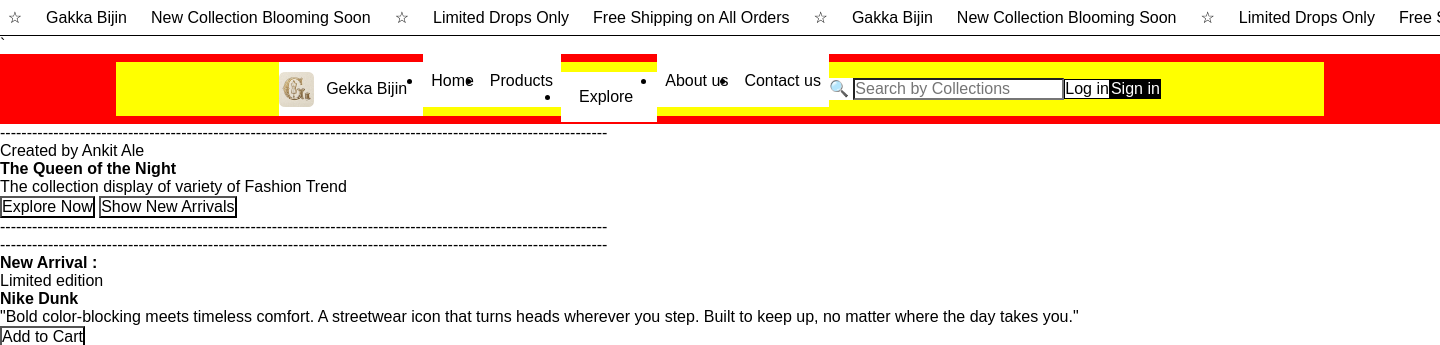
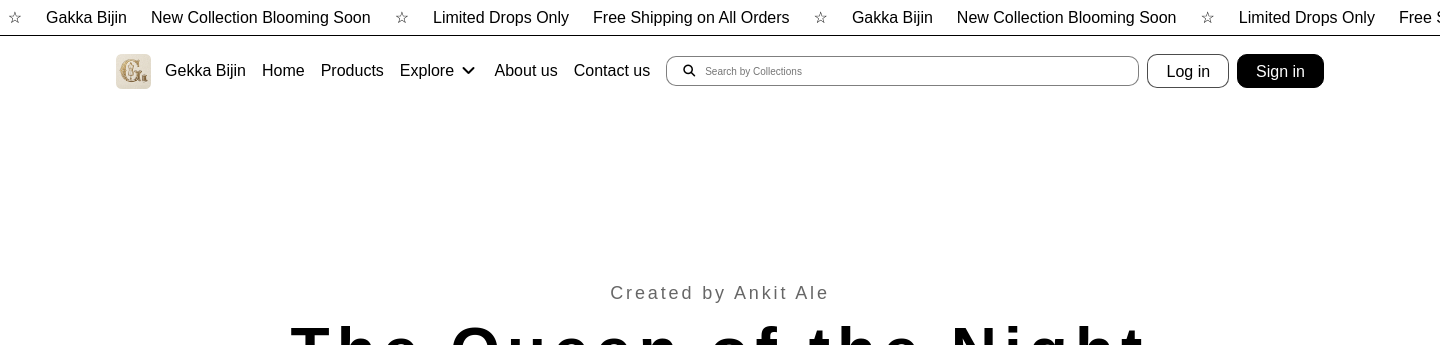
Before and after one commit to AnkitAleMgr/Gekka-Bijin, a Django app: template store/templates/store/home.html in a window 1440 px wide. Shown: the top 345 px of the page. Run offline with Django 5.2, Linux system fonts and the light colour scheme; the template is opened without the code that fills it, so the values that code supplies are empty.

Commit message:
static finish of navigation and finish of hero section

```diff
--- a/store/static/store/css/style.css
+++ b/store/static/store/css/style.css
@@ -5,13 +5,15 @@
     font-size: 16px;
     background-color: white;
     color: black;
+    box-sizing: border-box;
     /* gap: 0px; */
 }
 
 :root {
   --main-white: rgb(255, 255, 255);
   --main-black: rgb(0, 0, 0);
-  --low-opacity-black: rgb(24, 24, 24);
+  --low-opacity-black: rgba(0, 0, 0, 0.60);;
+  --low-opacity-border: rgba(0, 0, 0, 0.70);
   --hover-white: #f5f5f5;
   --hover-black: #121212;
   --button-yellow: yellow;
@@ -22,6 +24,9 @@ body {
     margin: 0;
     padding: 0;
     width: 1440 px;
+    display: flex;
+    flex-direction: column;
+    gap: 0px;
 }
 
 
@@ -53,44 +58,34 @@ body {
     }
 }
 
-.logo-image {
-    display: flex;
-    width: 160px;
-    align-items: center;
-    gap: 12px;
-    }
-
+/* navigation section */
 nav{
     height: 70px;
-    box-sizing: border-box;
+    /* box-sizing: border-box; */
     padding: 8px 0px;
     width: 1440px;
-    background-color: red;
     display: flex;
     justify-content: center;
 }
 
 #navigation-container{
-    /* width: 1208px; */
+    font-size: 14px;
+    font-weight: 500;
     width: 1208px;
-    height: 62px;
-    height: 100%;
-    background-color: yellow;
+    height: 54px;
     display: flex;
     align-items: center;
-    justify-content: center;
+    justify-content: space-between;
+    gap: 8px;
 }
 
+/* logo section */
 .logo-image{
     height: 100%;
-    width: 144px;
+    width: 130px;
     display: flex;
-    /* align-items: center; */
-    /* align-items: ; */
-    /* justify-content: space-between; */
-    gap: 12px;
-    /* flex-shrink: 0; */
-
+    align-items: center;
+    justify-content: space-between;
 }
 
 .logo-image img {
@@ -98,49 +93,146 @@ nav{
     width: auto;
 }
 
+/* link section */
+.nav-links {
+    height: 54px;
+    /* height: 100%; */
+    /* width: auto; */
+    display: flex;
+    text-align: center;
+    align-items: center;
+}
 
+.nav-links li{
+    display: flex;
+    padding: 18px 8px;
+    list-style-type:none;
+    text-align: center;
+    align-items: center;
+    height: 54px;
+    width: auto;
+}
 
-.nav-links li a{
+.borderless-button{
+    text-align: center;
     text-decoration: none;
-    font-size: 16px;
-    padding: 18px 8px;
-    height: 100%;
-    width:auto
-
-    /* text-align: center; */
+    /* height: 100%; */
 }
 
 .nav-drop-down-button{
+    font-weight: 500;
     border: none;
-    box-sizing: content-box;
-    padding: 8px 24px 8px 18px;
     height: 100%;
-    width:auto;
+}
+
+/* search bar section */
+#search-bar-container{
+    width: 430px;
+    height: 30px;
+    display: flex;
+    padding: 8px 16px;
+    justify-content: center;
+    flex: 1 0 0;
+    gap: 10px;
+    align-items: center;
+    border-radius: 10px;
+    border: 1px solid rgba(0, 0, 0, 0.50);
+    background: #FFF;
+}
+
+#search-bar-container > i{
+    height: 12px;
+    width: 12px;
+}
+
+.search-icon {
+    font-size: 12px;
+    fill: rgba(0, 0, 0, 0.50);
+    aspect-ratio: 1/1;
+    flex: 0 0 auto;
+}
+
+#search-bar-container > input{
+    border: var(--low-opacity-border);
+    /* font-family: Outfit; */
+    font-size: 10px;
+    font-weight: 300;
+    border: none;
+    flex: 1;
+
 }
 
 
-
-.navigation-container button{
+/* navigation button section */
+#navigation-container > button, #hero-section-button > button{
+    height: 34px;
     padding: 8px 18px;
     border-radius: 10px;
+    text-align: center;
+    justify-content: center;
     gap: 10px;
     cursor: pointer;
 }
 
-#login-button{
-    background-color: var(--main-white);
-    border: var(--main-black) 1px solid;
-    color: var(--main-black);
+.white-button{
+    /* background-color: var(--main-white); */
+    border: 1px solid var(--low-opacity-border);
+    /* color: var(--main-black); */
 
 }
 
-#signin-button{
+.black-button{
     background-color: var(--main-black);
     border: var(--main-black) 1px solid;
     color: var(--main-white);
 
 }
 
-.nav-links {
+/* ----------------------------------------------------------------------- */
+
+/* follow section */
+
+
+
+
+/* ----------------------------------------------------------------------- */
+
+/* hero section */
+.hero-section{
+    width: 100%;
+    height: 549px;
+    align-items: center;
+    gap: 10px;
     display: flex;
+    flex-direction: column;
+    justify-content: center;
 }
+
+.hero-section p{
+    color: var(--low-opacity-black);
+    text-align: center;
+    font-size: 18px;
+    font-style: normal;
+    font-weight: 500;
+    line-height: normal;
+    letter-spacing: 2.88px;
+}
+
+.hero-section h1{
+    color: var(--main-black);
+    text-align: center;
+    font-size: 64px;
+    font-style: normal;
+    font-weight: 700;
+    line-height: normal;
+    letter-spacing: 7.04px;
+}
+
+#hero-section-button{
+    display: flex;
+    padding: 8px 0;
+    justify-content: center;
+    align-items: center;
+    gap: 14px;
+    align-self: stretch;
+}
--- a/store/templates/store/home.html
+++ b/store/templates/store/home.html
@@ -4,13 +4,15 @@
     <meta charset="UTF-8">
     <meta name="viewport" content="width=device-width, initial-scale=1.0">
     <title>Gekka Bijin</title>
+    <link rel="stylesheet" href="https://cdnjs.cloudflare.com/ajax/libs/font-awesome/7.3.0/css/all.min.css" integrity="sha512-ApSLB1Pd3/bZN8fWB/RG9YhN/7bd9Hkf3AGaE2mPfebjrxagjuBtx2GcgdqIlJkUzwylBo61r9Xa9NmgBI0swA==" crossorigin="anonymous" referrerpolicy="no-referrer" />
+    <!-- <link href="https://cloudflare.com" rel="stylesheet"> -->
     <link rel="stylesheet" href="../../static/store/css/style.css">
 </head>
 <body>
     <!-- marquee section -->
 
     <!-- 2nd try -->
-     <div class="marquee-indiviudal-content-container">
+    <div class="marquee-indiviudal-content-container">
         <ul>
             <li>Gakka Bijin</li>
             <li>New Collection Blooming Soon</li>
@@ -55,8 +57,6 @@
      </div>
     <!-- end of marquee section -->
 
-    `
-
     <!-- navigation bar section -->
         <nav>
             <div id="navigation-container">
@@ -71,7 +71,7 @@
                     <li><a class="borderless-button" href="#">Home</a></li>
                     <li><a class="borderless-button" href="#">Products</a></li>
                     <li>
-                        <button class="nav-drop-down-button">Explore </button>
+                        <button class="nav-drop-down-button">Explore <i class="fa-solid fa-angle-down angle-down-icon"></i> </button>
                         <!-- <ul class="drop-down-explore">
                             <li><a href="#">Shoes</a></li>
                             <li><a href="#">Shirts/tops</a></li>
@@ -86,28 +86,30 @@
                 </ul>
 
                 <!-- search bar section for navigation bar -->
-                <div class="search-bar">
-                    <span class="search-icon">&#128269;</span>
-                    <input type="text" placeholder="Search by Collections" id="search-bar">
+                <div id="search-bar-container">
+                    <i class="fa-solid fa-magnifying-glass search-icon"></i>
+                    <input ghe=type="text" placeholder="Search by Collections" id="search-bar">
                 </div>
 
                 <!-- end of search bar section for navigation bar -->
 
                 <!-- navitation login and sign in button -->
-                <button id="login-button">Log in</button>
-                <button id="signin-button">Sign in</button>
+                <button class="white-button">Log in</button>
+                <button class="black-button">Sign in</button>
             </div>
         </nav>
     <!-- ending of navigation bar section -->
-------------------------------------------------------------------------------------------------------------------
+
+
+
     <!-- hero section -->
      <div class = "hero-section">
         <p>Created by Ankit Ale</p>
         <h1>The Queen of the Night</h1>
         <p>The collection display of variety of Fashion Trend</p>
-        <div class="hero-button">
-            <button>Explore Now</button>
-            <button>Show New Arrivals</button>
+        <div id="hero-section-button">
+            <button class="white-button">Explore Now</button>
+            <button class="black-button">Show New Arrivals</button>
         </div>
     </div>
 
```
